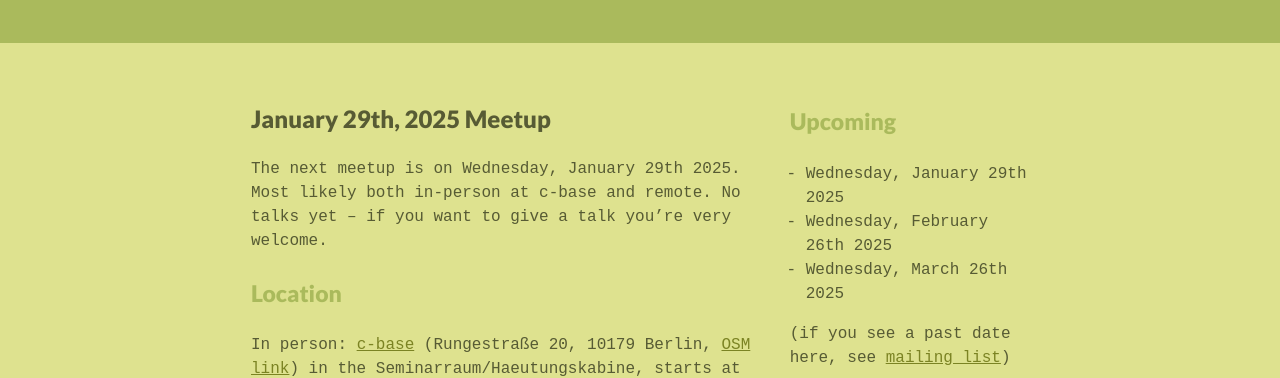
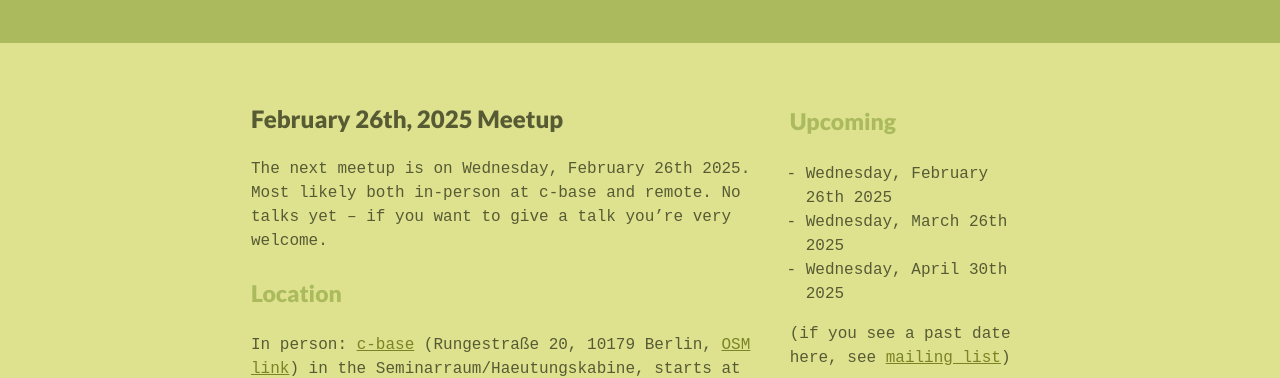
Before and after one commit to emacs-berlin/emacs-berlin.org, a Jekyll site: the page built from index.md, in a window 1280 px wide. Shown: the part 366-744 px from the top of the page. Built offline with Jekyll 4.4.1, drawn with Linux system fonts in a browser that asks for light colours.

Commit message:
February 2025

```diff
--- a/index.md
+++ b/index.md
@@ -14,9 +14,9 @@ layout: default
 <section id="below-fold"><div class="row"><div class="medium-8 columns">
 
 
-# January 29th, 2025 Meetup
+# February 26th, 2025 Meetup
 
-The next meetup is on Wednesday, January 29th 2025. Most likely both
+The next meetup is on Wednesday, February 26th 2025. Most likely both
 in-person at c-base and remote. No talks yet – if you want to give a
 talk you're very welcome.
 
@@ -58,12 +58,11 @@ Non-public contact via email: [organizers email][contact]
 <div class="medium-4 columns">
 ### Upcoming
 
-* Wednesday, January 29th 2025
 * Wednesday, February 26th 2025
 * Wednesday, March 26th 2025
+* Wednesday, April 30th 2025
 
 <!--
-* Wednesday, April 30th 2025
 * Wednesday, May 28th 2025
 * Wednesday, June 25th 2025
 * Wednesday, July 30th 2025
```
